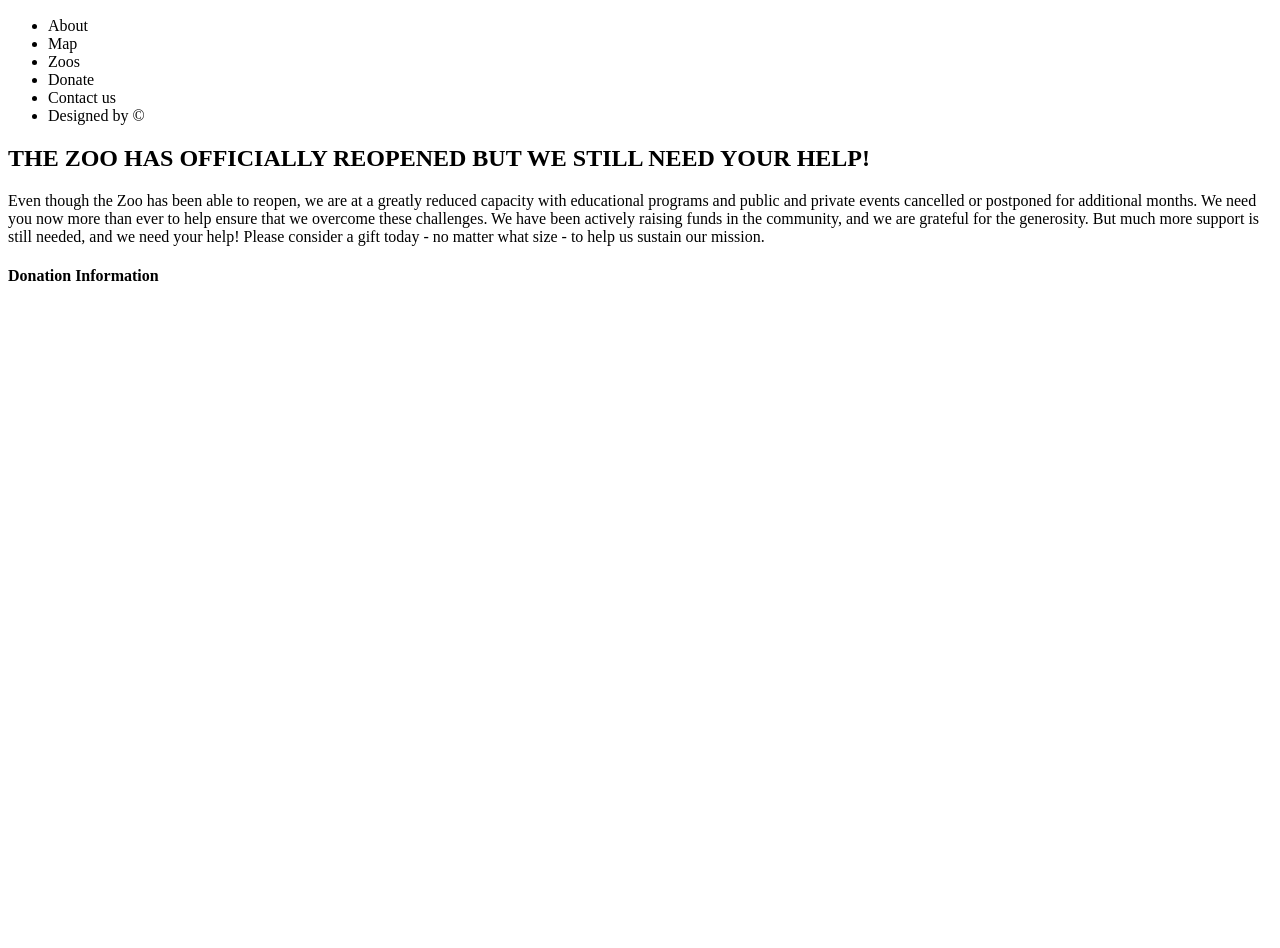
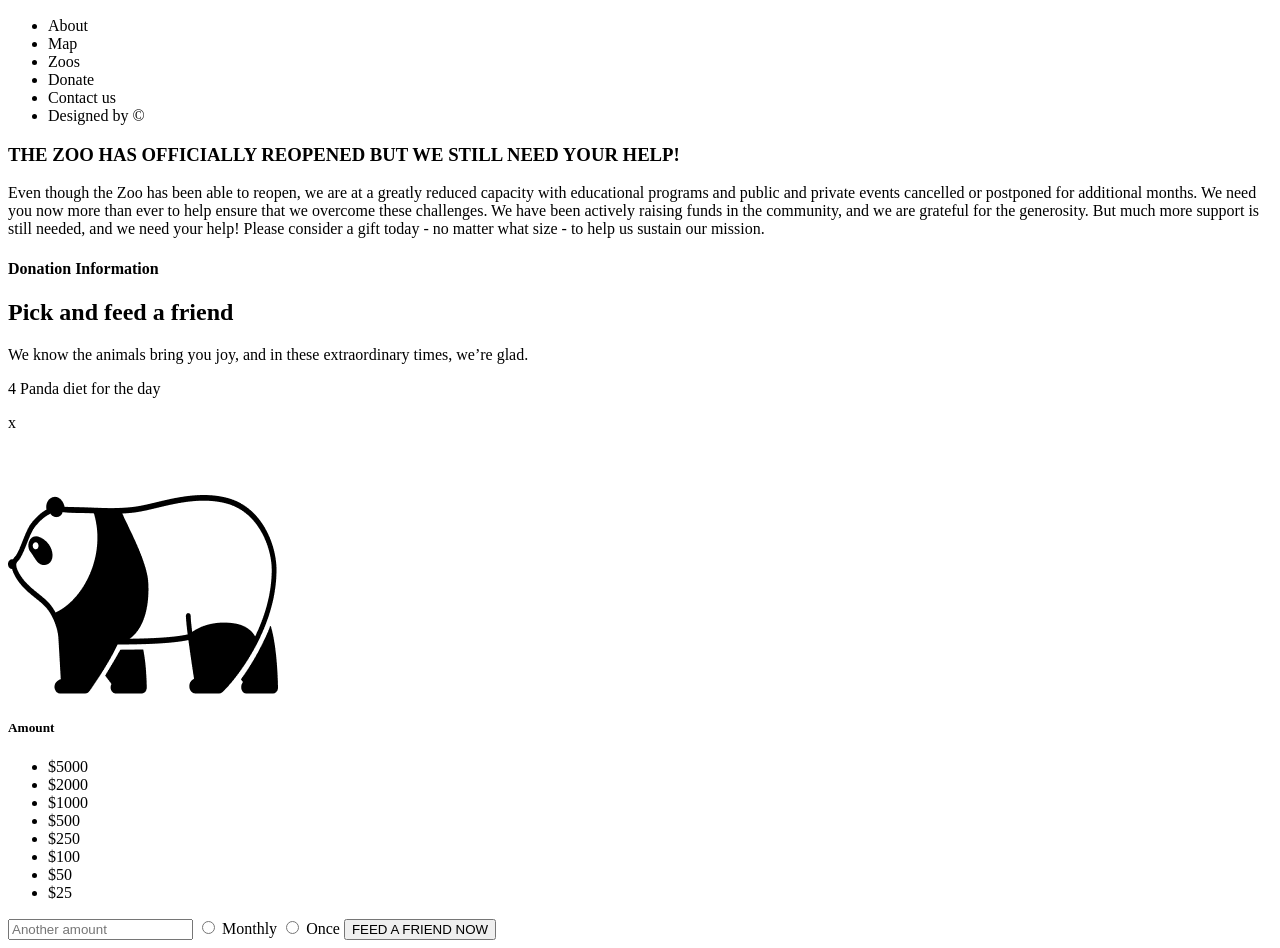
Before and after one commit to OrhanAkbas/online-zoo, a plain HTML site: page pages/donate/index.html in a window 1280 px wide. Shown: the part 50-998 px from the top of the page. Before the commit the page ends 800 px from the top, so only its background shows below. Drawn offline with Linux system fonts and the light colour scheme.

Commit message:
feat: add form

```diff
--- a/pages/donate/index.html
+++ b/pages/donate/index.html
@@ -27,7 +27,7 @@
         </header>
         <main>
             <section>
-                <h2>THE ZOO HAS OFFICIALLY REOPENED BUT WE STILL NEED YOUR HELP!</h2>
+                <h3>THE ZOO HAS OFFICIALLY REOPENED BUT WE STILL NEED YOUR HELP!</h2>
                 <p>Even though the Zoo has been able to reopen, we are at a greatly reduced capacity with educational programs
                     and public and private events cancelled or postponed for additional months. We need you now more than ever
                     to help ensure that we overcome these challenges. We have been actively raising funds in the community, and
@@ -35,6 +35,38 @@
                     consider a gift today - no matter what size - to help us sustain our mission.</p>
                 <h4>Donation Information</h4>
             </section>
+            <section>
+                <div>
+                    <h2>Pick and feed a friend</h2>
+                    <p>We know the animals bring you joy, and in these extraordinary times, we’re glad.</p>
+                </div>
+                <div>
+                    <p>4 Panda diet for the day</p>
+                    <p>x</p>
+                    <img src="../../assets/icons/panda_widget1.png" alt="Panda">
+                </div>
+                <div>
+                    <h5>Amount</h5>
+                    <ul>
+                        <li>$5000</li>
+                        <li>$2000</li>
+                        <li>$1000</li>
+                        <li>$500</li>
+                        <li>$250</li>
+                        <li>$100</li>
+                        <li>$50</li>
+                        <li>$25</li>
+                    </ul>
+                </div>
+                <form>
+                    <input type="text" placeholder="Another amount">
+                    <input type="radio" name="Monthly">
+                    <label for="Monthly">Monthly</label>
+                    <input type="radio" name="Once">
+                    <label for="Once">Once</label>
+                    <button type="button">FEED A FRIEND NOW</button>
+                </form>
+            </section>
         </main>
     </body>
 </html>
```
